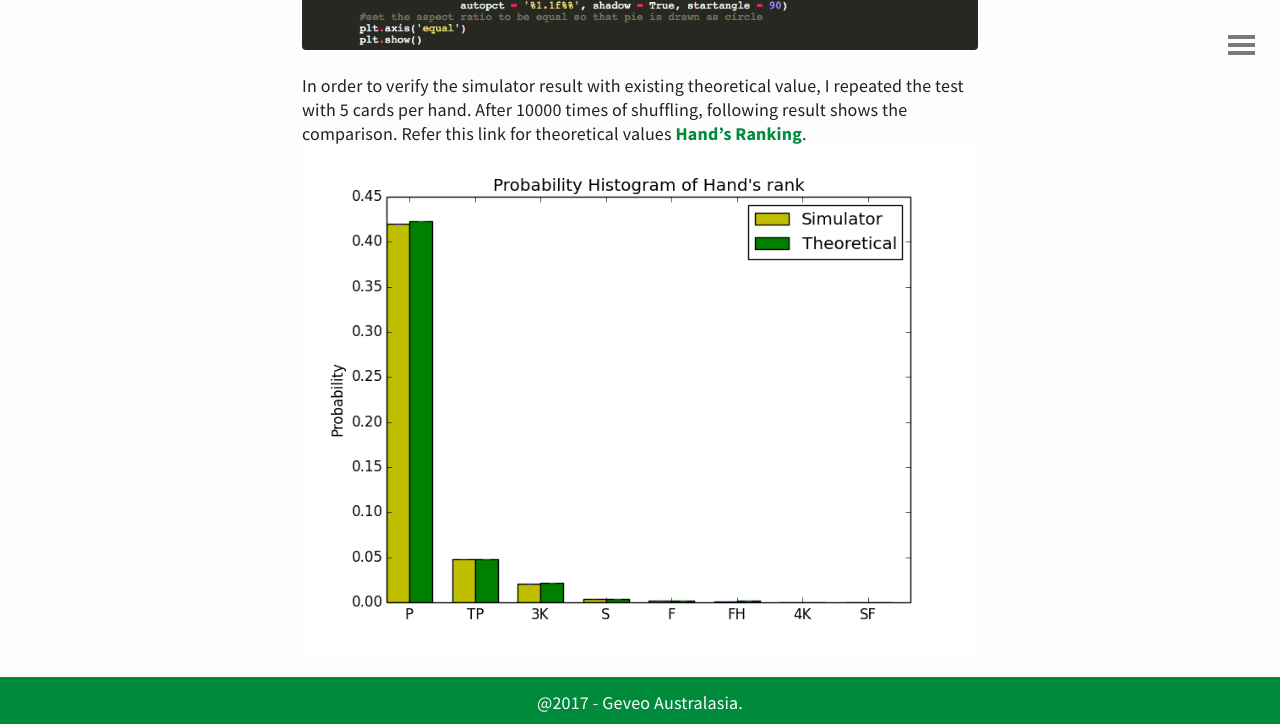
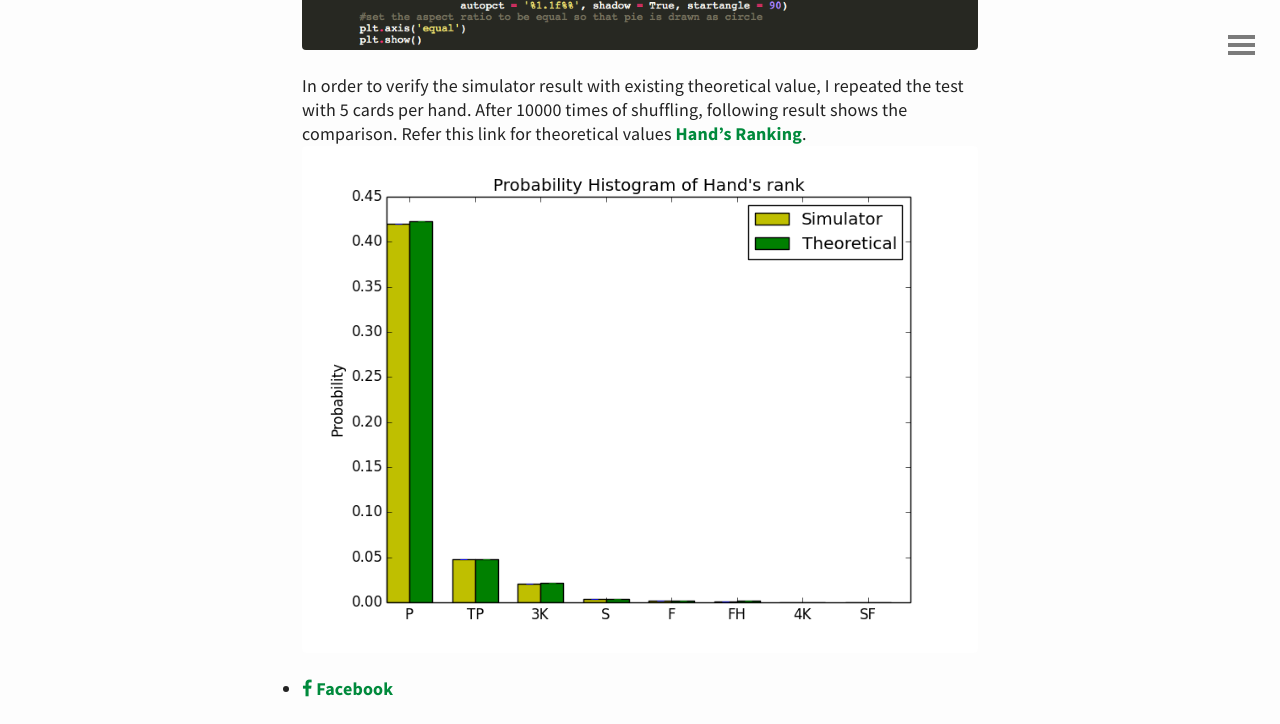
Before and after one commit to chamilc/blog, a Jekyll site: the page built from _posts/2017-05-03-Poker-Card-Game-Simulator-using-Python.md, in a window 1280 px wide and 900 px high, scrolled down 3997 px, cut to the strip 0-724 px from the top of the window. Built offline with Jekyll 4.4.1, drawn with Linux system fonts in a browser that asks for light colours; nearby versions of some CDN libraries; comment, search, counter and statistics services are not loaded.

Commit message:
Update post.html

```diff
--- a/_layouts/post.html
+++ b/_layouts/post.html
@@ -12,6 +12,16 @@ comments: true
 	</div>
 
 </article>
+
+<ul>
+	{% if site.facebook_username %}
+	  <li>
+	    <a href="https://www.facebook.com/{{ site.facebook_username }}">
+	      <i class="fa fa-facebook"></i> Facebook
+	    </a>
+	  </li>
+	{% endif %}
+</ul>
 
 {% if page.comments != false and jekyll.environment == "production" %}
 
```
Lines whose indentation alone changed are shown as unchanged.
